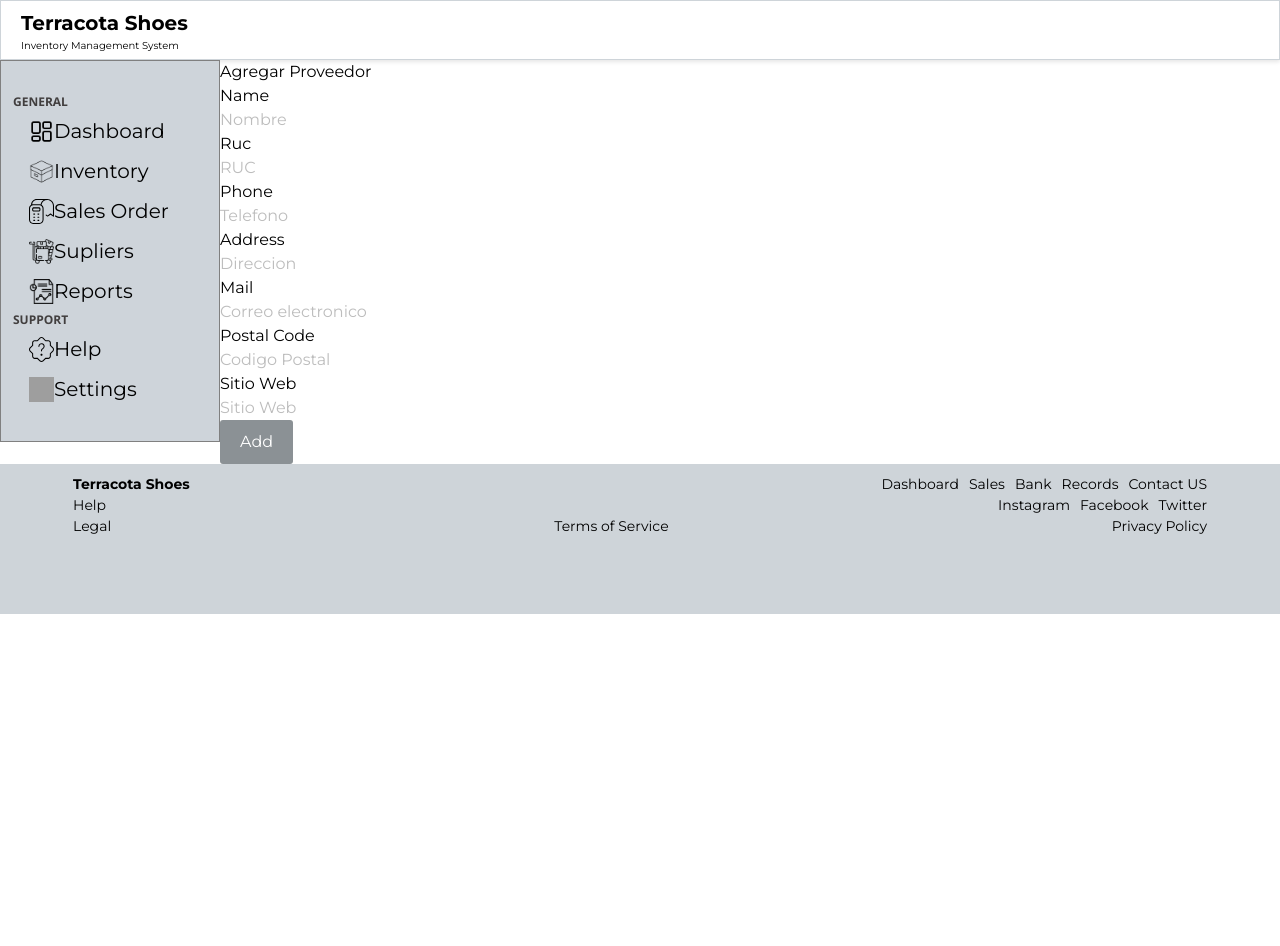
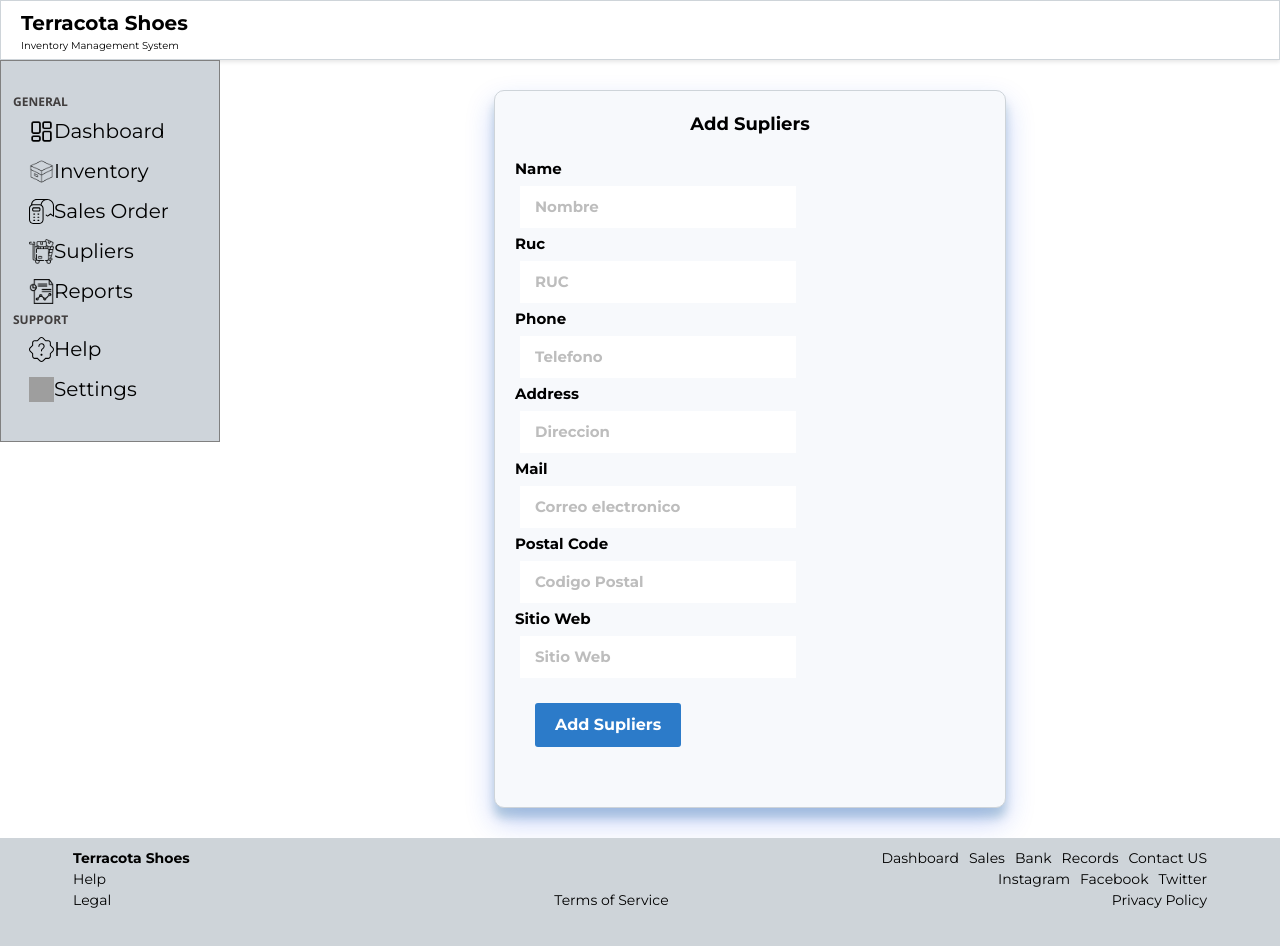
Before and after one commit to cesar0987/crm-custom-service, a React (Create React App) app in the folder client/: page /agregar/supliers in a window 1280 px wide. Shown: the top 946 px of the page. Before the commit the page ends 800 px from the top, so only its background shows below. Built offline with nearby package versions, Linux system fonts and the light colour scheme; no server answers; grey boxes are pictures that could not be loaded.

Commit message:
bnt_Form+Validaciones

```diff
--- a/client/src/pages/supliers/supliers.css
+++ b/client/src/pages/supliers/supliers.css
@@ -41,10 +41,21 @@
   background-color: #2c7bc9;
   color: white;
   border: none;
-  padding: 5px 5px;
-  border-radius: 5px;
+  padding: 9px;
+  border-radius: 7px;
   cursor: pointer;
   display: flex;
   justify-content: center;
   margin-bottom: 5px;
 }
+
+.btn:hover {
+  background-color: #1b5a89;
+}
+
+.error {
+  color: red;
+  font-weight: bold;
+  text-align: center;
+  margin-top: 10px;
+}
--- a/client/src/pages/supliersForm/SuplierForm.css
+++ b/client/src/pages/supliersForm/SuplierForm.css
@@ -1,14 +1,52 @@
 
   .supplier-form button {
-    background-color: #8B9195;
+    background-color: #2c7bc9;
     color: white;
     padding: 10px 20px;
     border: none;
     border-radius: 3px;
     cursor: pointer;
     font-size: 16px;
+    margin: 20px;
+
   }
 
   .supplier-form button:hover {
-    background-color: #626567;
+    background-color: #41BDEE;
   }
+  button:active {
+    transform: scale(0.95);
+}
+.supplier-form{
+  font-size: 15px;
+  font-weight: bold;
+  margin-bottom: 20px;
+}
+
+.suplierCont{
+  width: 40%;
+  margin-top: 30px !important;
+  margin-bottom: 30px !important;
+  margin: 0 auto;
+  padding: 20px;
+  border: 1px solid #ced4d9;
+  border-radius: 10px;
+  background-color: #f7f9fc;
+  box-shadow: 0 14px 28px rgba(26, 76, 240, 0.25),
+  0 10px 10px rgba(5, 92, 99, 0.22);
+}
+
+.supplier-form input{
+  padding: 10px 15px;
+  padding-right: 70px;
+  margin: 5px;
+
+}
+
+
+.titulo{
+  text-align: center;
+  font-size: 18px;
+  font-weight: bold;
+  margin-bottom: 20px;
+}
--- a/client/src/pages/supliersForm/SuplierForm.jsx
+++ b/client/src/pages/supliersForm/SuplierForm.jsx
@@ -68,8 +68,8 @@ const SuplierForm = () => {
 
     return (
         <>
-         <div>
-            <h1> Agregar Proveedor </h1>
+         <div className="suplierCont">
+            <h1 className="titulo"> Add Supliers</h1>
             <form onSubmit={agregarSuplier} className="supplier-form">
                 <p>
                     <label>Name</label><br/>
@@ -147,7 +147,7 @@ const SuplierForm = () => {
                         value={sitioWep}
                     />
                 </p>
-                <button>Add</button>
+                <button>Add Supliers</button>
                 {errors.api && <span className="error">{errors.api}</span>}
             </form>
          </div>
```
Also changed, not shown: 1 other file (tests, documents, lock files or other folders).
